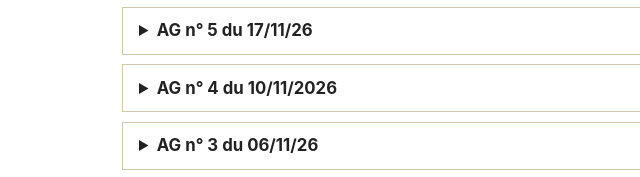
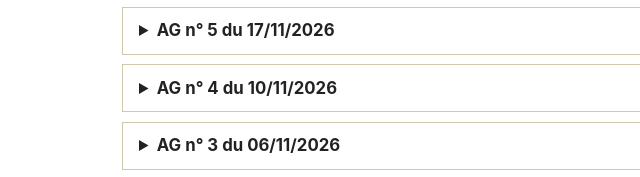
Before and after one commit to ag-personnels-ubx/ag-personnels-ubx.github.io, a plain HTML site: page ag-precedentes.html in a window 1280 px wide. Shown: the part 378-555 px from the top of the page, 26-666 px from the left. Drawn offline with nearby package versions, Linux system fonts and the light colour scheme.

Commit message:
Update ag-precedentes.html

```diff
--- a/ag-precedentes.html
+++ b/ag-precedentes.html
@@ -61,7 +61,7 @@
   <!-- ---------- DÉBUT D'UNE AG (copier à partir d'ici) ---------- -->
   <details>
     <!-- Ligne toujours visible : date et lieu -->
-    <summary>AG n° 5 du 17/11/26</summary>
+    <summary>AG n° 5 du 17/11/2026</summary>
 
     <p><strong>Participants :</strong> [À compléter]</p>
 
@@ -103,7 +103,7 @@
   <!-- ---------- DÉBUT D'UNE AG (copier à partir d'ici) ---------- -->
   <details>
     <!-- Ligne toujours visible : date et lieu -->
-    <summary>AG n° 3 du 06/11/26 </summary>
+    <summary>AG n° 3 du 06/11/2026 </summary>
 
     <p><strong>Participants :</strong> [À compléter]</p>
 
```
